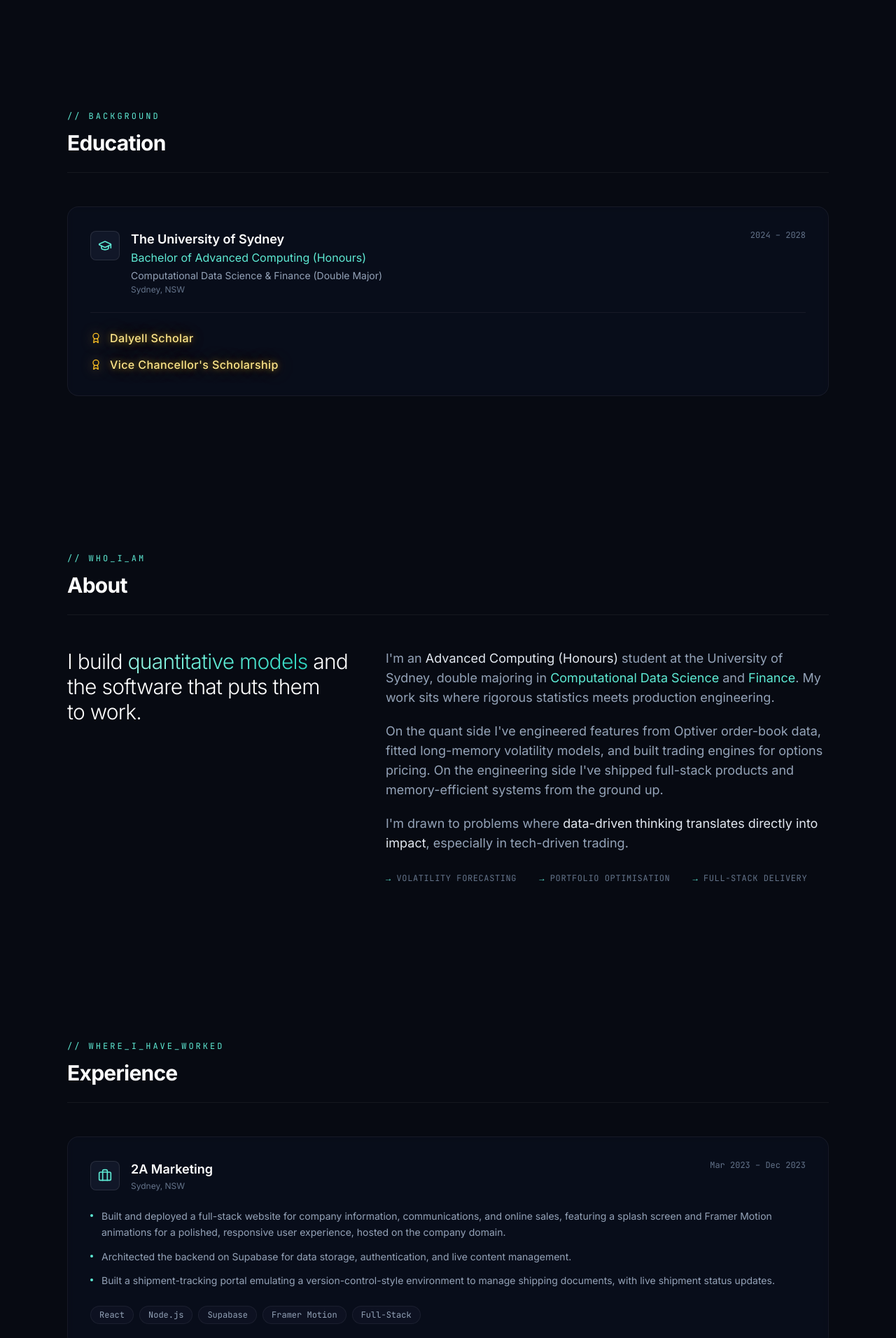
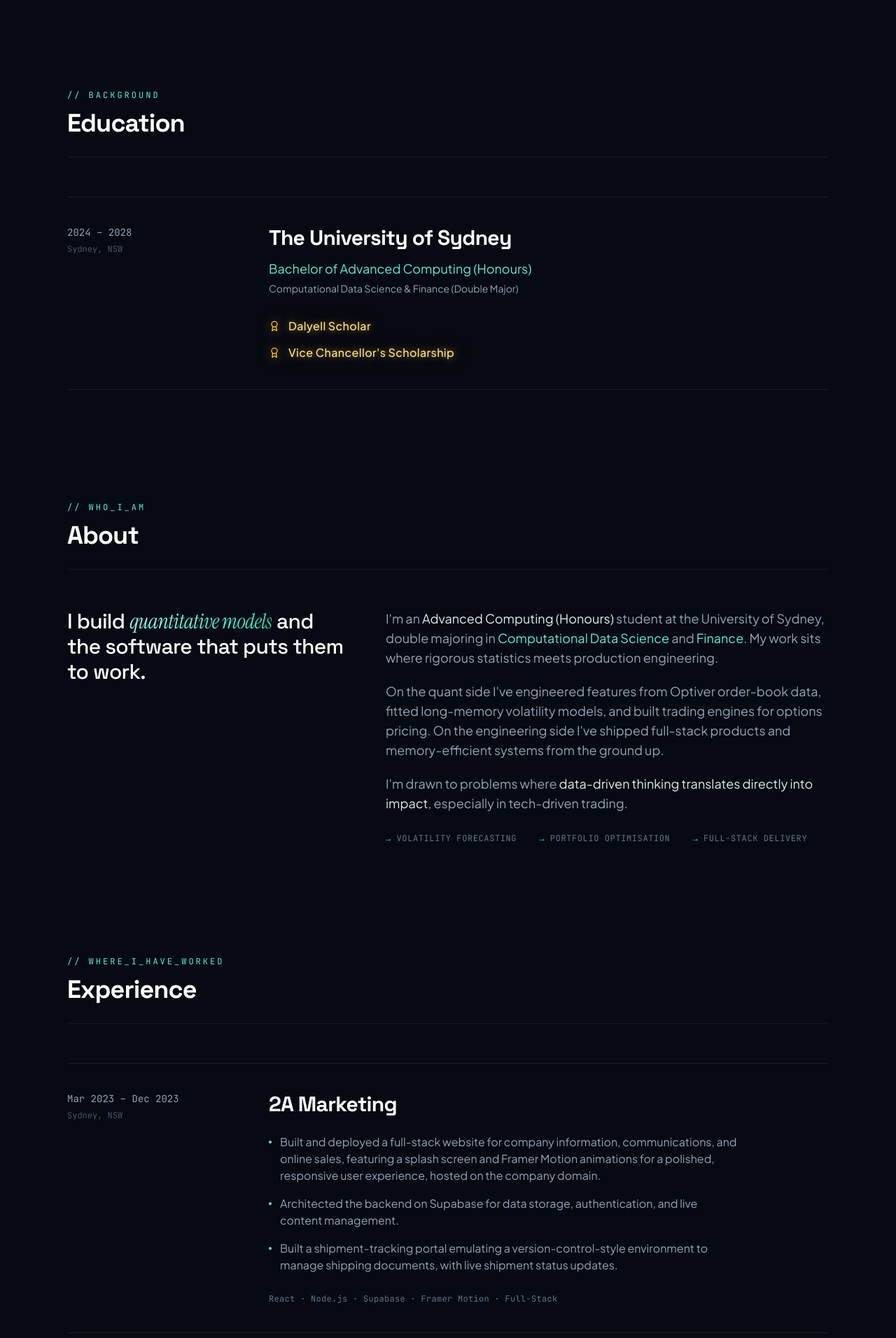
Before and after one commit to MoinIhtejaz/new_portfolio, a React (Vite) app: page / in a window 1280 px wide. Shown: the part 840-2752 px from the top of the page at 70% size. Built offline with nearby package versions, Linux system fonts and the light colour scheme.

Commit message:
UI changes for the education and the experence part, scorll speed changes implemented

```diff
--- a/index.html
+++ b/index.html
@@ -18,7 +18,7 @@
     <link rel="preconnect" href="https://fonts.googleapis.com" />
     <link rel="preconnect" href="https://fonts.gstatic.com" crossorigin />
     <link
-      href="https://fonts.googleapis.com/css2?family=Inter:wght@300;400;500;600;700;800&family=JetBrains+Mono:wght@400;500;600&display=swap"
+      href="https://fonts.googleapis.com/css2?family=Space+Grotesk:wght@500;600;700&family=Plus+Jakarta+Sans:wght@400;500;600&family=Instrument+Serif:ital@1&family=JetBrains+Mono:wght@400;500;600&display=swap"
       rel="stylesheet"
     />
     <title>Maheer Ihtejaz Moin · Quant & Software Engineer</title>
--- a/src/components/About.tsx
+++ b/src/components/About.tsx
@@ -6,8 +6,11 @@ export default function About() {
     <Section id="about" label="// who_i_am" title="About">
       <div className="grid gap-x-12 gap-y-8 lg:grid-cols-[0.9fr_1.4fr]">
         <Reveal>
-          <p className="text-pretty text-2xl font-light leading-snug tracking-tight text-white sm:text-3xl">
-            I build <span className="text-gradient">quantitative models</span>{" "}
+          <p className="text-pretty font-display text-2xl font-medium leading-snug tracking-tight text-white sm:text-3xl">
+            I build{" "}
+            <span className="font-editorial font-normal italic text-gradient">
+              quantitative models
+            </span>{" "}
             and the software that puts them to work.
           </p>
         </Reveal>
--- a/src/components/Contact.tsx
+++ b/src/components/Contact.tsx
@@ -6,14 +6,14 @@ export default function Contact() {
   return (
     <section
       id="contact"
-      className="container-px scroll-mt-20 py-24 sm:py-32"
+      className="container-px scroll-mt-20 py-14 sm:py-20"
     >
       <Reveal className="relative overflow-hidden rounded-3xl border border-white/[0.08] bg-ink-900/60 px-6 py-16 text-center sm:px-12">
         <div className="grid-bg absolute inset-0 -z-10 opacity-50" />
         <div className="absolute left-1/2 top-0 -z-10 h-64 w-96 -translate-x-1/2 rounded-full bg-accent/10 blur-[120px]" />
 
         <div className="section-label mb-4">// get_in_touch</div>
-        <h2 className="mx-auto max-w-2xl text-3xl font-bold tracking-tight text-white sm:text-4xl">
+        <h2 className="mx-auto max-w-2xl font-display text-3xl font-bold tracking-tight text-white sm:text-4xl">
           Let's build something that{" "}
           <span className="text-gradient">moves markets.</span>
         </h2>
--- a/src/components/Education.tsx
+++ b/src/components/Education.tsx
@@ -1,4 +1,4 @@
-import { GraduationCap, Award } from "lucide-react";
+import { Award } from "lucide-react";
 import Section from "./Section";
 import { education } from "../data/portfolio";
 import { Reveal } from "../lib/motion";
@@ -6,29 +6,30 @@ import { Reveal } from "../lib/motion";
 export default function Education() {
   return (
     <Section id="education" label="// background" title="Education">
-      <Reveal className="card p-6 sm:p-8">
-        <div className="flex flex-wrap items-start justify-between gap-4">
-          <div className="flex items-start gap-4">
-            <div className="mt-0.5 rounded-lg border border-white/10 bg-ink-800 p-2.5 text-accent">
-              <GraduationCap size={20} />
-            </div>
+      <div className="border-t border-white/[0.08]">
+        <Reveal>
+          <div className="grid grid-cols-1 gap-x-12 gap-y-6 border-b border-white/[0.08] py-10 md:grid-cols-[240px_1fr]">
+            {/* Left rail: when + where */}
             <div>
-              <h3 className="text-lg font-semibold text-white">
-                {education.school}
-              </h3>
-              <p className="text-accent">{education.degree}</p>
-              <p className="mt-1 text-sm text-slate-400">{education.majors}</p>
-              <p className="mt-0.5 text-xs text-slate-500">
+              <p className="font-mono text-sm text-slate-400">
+                {education.period}
+              </p>
+              <p className="mt-1.5 font-mono text-xs text-slate-600">
                 {education.location}
               </p>
             </div>
-          </div>
-          <span className="font-mono text-xs text-slate-500">
-            {education.period}
-          </span>
-        </div>
 
-        <div className="mt-6 space-y-3.5 border-t border-white/[0.06] pt-6">
+            {/* Right: the degree */}
+            <div>
+              <h3 className="font-display text-2xl font-bold tracking-tight text-white sm:text-3xl">
+                {education.school}
+              </h3>
+              <p className="mt-3 text-base text-accent sm:text-lg">
+                {education.degree}
+              </p>
+              <p className="mt-1 text-sm text-slate-400">{education.majors}</p>
+
+              <div className="mt-8 space-y-3.5">
                 {education.honors.map((h) => (
                   <div key={h} className="flex items-center gap-3">
                     <Award
@@ -41,7 +42,10 @@ export default function Education() {
                   </div>
                 ))}
               </div>
+            </div>
+          </div>
         </Reveal>
+      </div>
     </Section>
   );
 }
--- a/src/components/ExperienceSection.tsx
+++ b/src/components/ExperienceSection.tsx
@@ -1,7 +1,6 @@
-import { Briefcase } from "lucide-react";
 import Section from "./Section";
 import { experience } from "../data/portfolio";
-import { Stagger, StaggerItem } from "../lib/motion";
+import { Reveal } from "../lib/motion";
 
 export default function ExperienceSection() {
   return (
@@ -10,50 +9,44 @@ export default function ExperienceSection() {
       label="// where_i_have_worked"
       title="Experience"
     >
-      <Stagger className="space-y-6">
-        {experience.map((job) => (
-          <StaggerItem key={job.company} className="card p-6 sm:p-8">
-            <div className="flex flex-wrap items-start justify-between gap-4">
-              <div className="flex items-start gap-4">
-                <div className="mt-0.5 rounded-lg border border-white/10 bg-ink-800 p-2.5 text-accent">
-                  <Briefcase size={20} />
-                </div>
+      <div className="border-t border-white/[0.08]">
+        {experience.map((job, i) => (
+          <Reveal key={job.company} delay={i * 0.06}>
+            <div className="grid grid-cols-1 gap-x-12 gap-y-6 border-b border-white/[0.08] py-10 md:grid-cols-[240px_1fr]">
+              {/* Left rail: when + where */}
               <div>
-                  <h3 className="text-lg font-semibold text-white">
-                    {job.company}
-                  </h3>
-                  <p className="mt-0.5 text-xs text-slate-500">
+                <p className="font-mono text-sm text-slate-400">{job.period}</p>
+                <p className="mt-1.5 font-mono text-xs text-slate-600">
                   {job.location}
                 </p>
               </div>
-              </div>
-              <span className="font-mono text-xs text-slate-500">
-                {job.period}
-              </span>
-            </div>
 
-            <ul className="mt-6 space-y-3">
+              {/* Right: the work itself */}
+              <div>
+                <h3 className="font-display text-2xl font-bold tracking-tight text-white sm:text-3xl">
+                  {job.company}
+                </h3>
+
+                <ul className="mt-6 max-w-2xl space-y-4">
                   {job.bullets.map((b, j) => (
-                <li key={j} className="flex gap-3 text-sm text-slate-400">
-                  <span className="mt-2 h-1 w-1 shrink-0 rounded-full bg-accent" />
-                  <span className="leading-relaxed">{b}</span>
+                    <li
+                      key={j}
+                      className="flex gap-3 text-sm leading-relaxed text-slate-400 sm:text-base"
+                    >
+                      <span className="mt-2.5 h-1 w-1 shrink-0 rounded-full bg-accent" />
+                      <span>{b}</span>
                     </li>
                   ))}
                 </ul>
 
-            <div className="mt-6 flex flex-wrap gap-2">
-              {job.tags.map((t) => (
-                <span
-                  key={t}
-                  className="rounded-full border border-white/[0.06] bg-ink-800/60 px-3 py-1 font-mono text-xs text-slate-400"
-                >
-                  {t}
-                </span>
+                <p className="mt-7 font-mono text-xs tracking-wide text-slate-500">
+                  {job.tags.join("  ·  ")}
+                </p>
+              </div>
+            </div>
+          </Reveal>
         ))}
       </div>
-          </StaggerItem>
-        ))}
-      </Stagger>
     </Section>
   );
 }
--- a/src/components/Nav.tsx
+++ b/src/components/Nav.tsx
@@ -43,7 +43,7 @@ export default function Nav() {
             <a
               key={l.href}
               href={l.href}
-              className="text-sm text-slate-400 transition-colors hover:text-accent"
+              className="relative text-sm text-slate-400 transition-colors duration-300 after:absolute after:-bottom-1 after:left-0 after:h-px after:w-full after:origin-left after:scale-x-0 after:bg-accent after:transition-transform after:duration-300 after:ease-[cubic-bezier(0.32,0.72,0,1)] hover:text-white hover:after:scale-x-100"
             >
               {l.label}
             </a>
@@ -52,7 +52,7 @@ export default function Nav() {
             href="/Maheer_Ihtejaz_Moin_Resume.pdf"
             target="_blank"
             rel="noreferrer"
-            className="rounded-full border border-accent/40 px-4 py-1.5 text-sm font-medium text-accent transition-all hover:bg-accent/10"
+            className="rounded-full border border-accent/40 px-4 py-1.5 text-sm font-medium text-accent transition-all duration-300 hover:bg-accent/10 active:scale-[0.98]"
           >
             Résumé
           </a>
--- a/src/components/Projects.tsx
+++ b/src/components/Projects.tsx
@@ -99,7 +99,7 @@ function SlideContent({ project, reduce }: { project: Project; reduce: boolean }
           {project.featured && <span className="ml-1 text-slate-600">★</span>}
         </div>
 
-        <h3 className="mt-4 text-balance text-3xl font-bold tracking-tight text-white sm:text-4xl">
+        <h3 className="mt-4 text-balance font-display text-3xl font-bold tracking-tight text-white sm:text-4xl">
           {project.title}
         </h3>
         <p className="mt-2 font-mono text-xs text-accent">{project.subtitle}</p>
--- a/src/components/Section.tsx
+++ b/src/components/Section.tsx
@@ -10,10 +10,10 @@ type Props = {
 
 export default function Section({ id, label, title, children }: Props) {
   return (
-    <section id={id} className="container-px scroll-mt-20 py-20 sm:py-28">
-      <Reveal className="mb-12 border-b border-white/[0.06] pb-6">
+    <section id={id} className="container-px scroll-mt-20 py-14 sm:py-20">
+      <Reveal className="mb-14 border-b border-white/[0.06] pb-7">
         <div className="section-label mb-3">{label}</div>
-        <h2 className="text-2xl font-bold tracking-tight text-white sm:text-3xl">
+        <h2 className="font-display text-3xl font-bold tracking-tight text-white sm:text-4xl">
           {title}
         </h2>
       </Reveal>
--- a/src/index.css
+++ b/src/index.css
@@ -10,28 +10,34 @@
   html {
     scroll-behavior: smooth;
     -webkit-font-smoothing: antialiased;
+    /* Hide scrollbar (Firefox) while keeping scroll functional */
+    scrollbar-width: none;
+    /* Hide scrollbar (IE / legacy Edge) */
+    -ms-overflow-style: none;
   }
 
   body {
     @apply bg-ink-950 text-slate-300 font-sans antialiased;
+    /* Guard against any element causing sideways scroll */
+    overflow-x: hidden;
   }
 
   ::selection {
     @apply bg-accent/30 text-white;
   }
 
-  /* Custom scrollbar */
+  /* Visible focus for keyboard users only */
+  :focus-visible {
+    outline: 2px solid rgba(94, 234, 212, 0.7);
+    outline-offset: 3px;
+    border-radius: 4px;
+  }
+
+  /* Hide scrollbars (WebKit / Chrome / Safari) — scroll stays functional */
   ::-webkit-scrollbar {
-    width: 10px;
-  }
-  ::-webkit-scrollbar-track {
-    @apply bg-ink-950;
-  }
-  ::-webkit-scrollbar-thumb {
-    @apply bg-ink-600 rounded-full;
-  }
-  ::-webkit-scrollbar-thumb:hover {
-    @apply bg-accent/40;
+    width: 0;
+    height: 0;
+    display: none;
   }
 }
 
@@ -55,12 +61,6 @@
     transform: translateY(0);
   }
 
-  .card {
-    @apply rounded-2xl border border-white/[0.06] bg-ink-900/60 backdrop-blur-sm transition-all duration-300;
-  }
-  .card:hover {
-    @apply border-accent/30 bg-ink-800/60;
-  }
 }
 
 @layer utilities {
--- a/tailwind.config.js
+++ b/tailwind.config.js
@@ -19,7 +19,9 @@ export default {
         signal: "#fbbf24",
       },
       fontFamily: {
-        sans: ["Inter", "system-ui", "sans-serif"],
+        sans: ["'Plus Jakarta Sans'", "system-ui", "sans-serif"],
+        display: ["'Space Grotesk'", "system-ui", "sans-serif"],
+        editorial: ["'Instrument Serif'", "Georgia", "serif"],
         mono: ["'JetBrains Mono'", "ui-monospace", "monospace"],
       },
       animation: {
```
Also changed, not shown: src/components/Hero.tsx (+6 -7 lines). Lines whose indentation alone changed are shown as unchanged.
